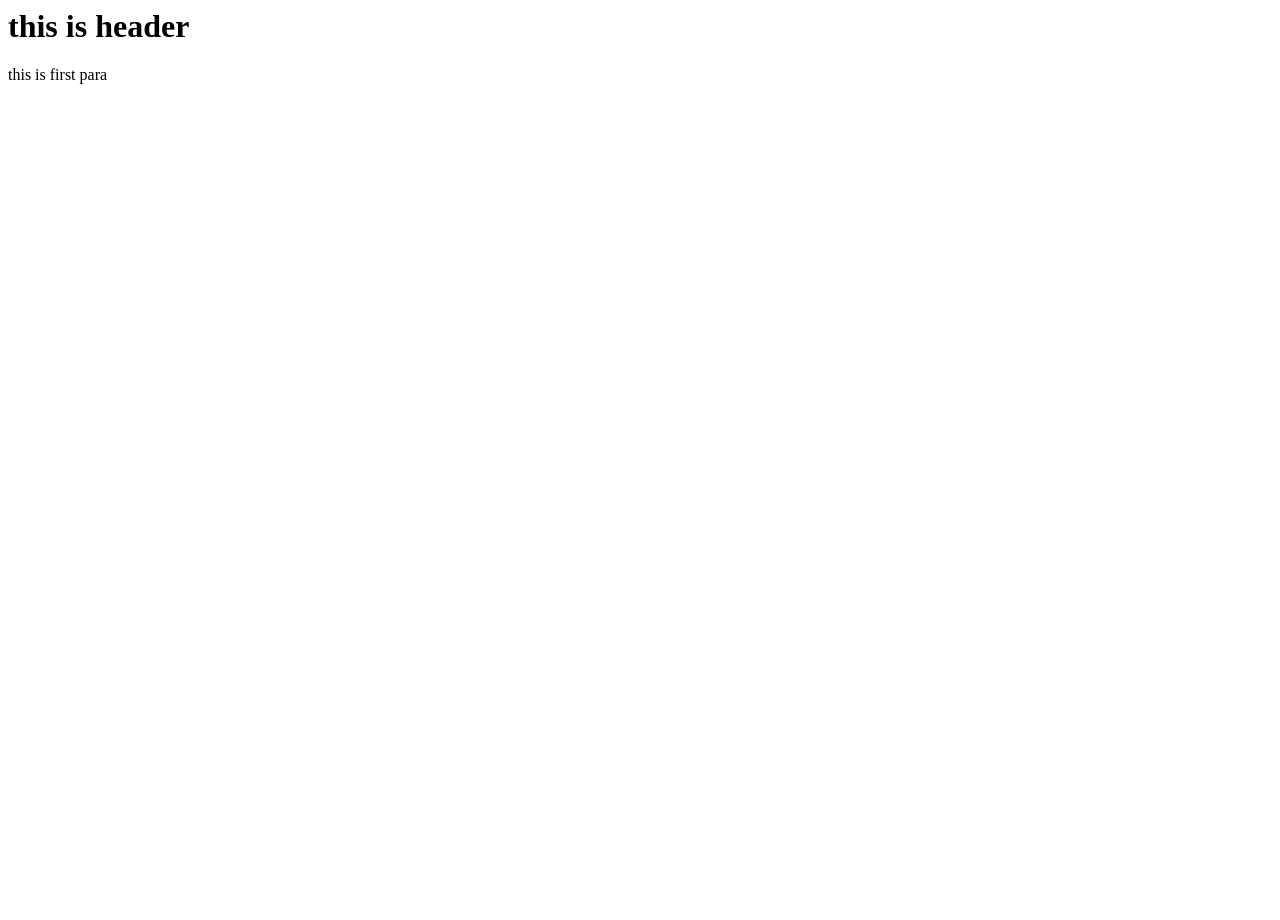
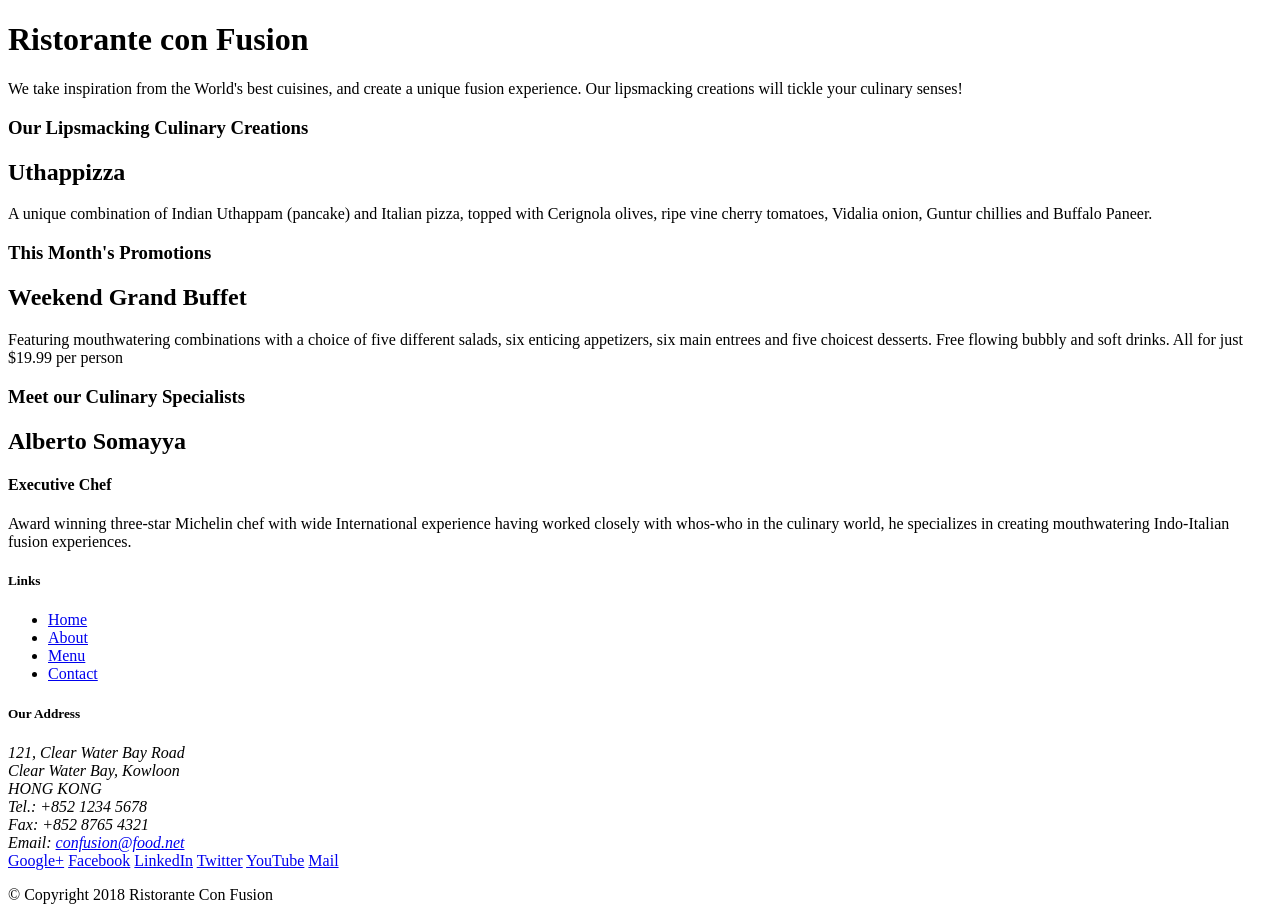
Before and after one commit to Niharika1501/coursera-intro-bootstrap, a website: page index.html in a window 1280 px wide. Before the commit the page ends 800 px from the top, so only its background shows below. Drawn offline with Linux system fonts and the light colour scheme.

Commit message:
Install setup commit

```diff
--- a/index.html
+++ b/index.html
@@ -1,11 +1,101 @@
-<html>
-    <head>
-        <title>coursera exercise</title>
-    </head>
-    <body>
-        <h1>this is header</h1>
-        <p>this is first para</p>
-    </body>
+<!DOCTYPE html>
+<html lang="en">
+
+<head>
+    <title>Ristorante Con Fusion</title>
+</head>
+
+<body>
+
+    <header>
+        <div>
+            <div>
+                <div>
+                    <h1>Ristorante con Fusion</h1>
+                    <p>We take inspiration from the World's best cuisines, and create a unique fusion experience. Our lipsmacking creations will tickle your culinary senses!</p>
+                </div>
+                <div>
+                </div>
+            </div>
+        </div>
+    </header>
+
+    <div>
+        <div>
+            <div>
+                <h3>Our Lipsmacking Culinary Creations</h3>
+            </div>
+            <div>
+                <h2>Uthappizza</h2>
+                <p>A unique combination of Indian Uthappam (pancake) and Italian pizza, topped with Cerignola olives, ripe vine cherry tomatoes, Vidalia onion, Guntur chillies and Buffalo Paneer.</p>
+            </div>
+        </div>
 
 
+        <div>
+            <div>
+                <h3>This Month's Promotions</h3>
+            </div>
+            <div>
+                <h2>Weekend Grand Buffet</h2>
+                <p>Featuring mouthwatering combinations with a choice of five different salads, six enticing appetizers, six main entrees and five choicest desserts. Free flowing bubbly and soft drinks. All for just $19.99 per person </p>
+            </div>
+        </div>
+
+        <div>
+            <div>
+                <h3>Meet our Culinary Specialists</h3>
+            </div>
+            <div>
+                <h2>Alberto Somayya</h2>
+                <h4>Executive Chef</h4>
+                <p>Award winning three-star Michelin chef with wide International experience having worked closely with whos-who in the culinary world, he specializes in creating mouthwatering Indo-Italian fusion experiences. </p>
+            </div>
+        </div>
+    </div>
+
+    <footer>
+        <div>
+            <div>
+                <div>
+                    <h5>Links</h5>
+                    <ul>
+                        <li><a href="#">Home</a></li>
+                        <li><a href="#">About</a></li>
+                        <li><a href="#">Menu</a></li>
+                        <li><a href="#">Contact</a></li>
+                    </ul>
+                </div>
+                <div>
+                    <h5>Our Address</h5>
+                    <address>
+		              121, Clear Water Bay Road<br>
+		              Clear Water Bay, Kowloon<br>
+		              HONG KONG<br>
+		              Tel.: +852 1234 5678<br>
+		              Fax: +852 8765 4321<br>
+		              Email: <a href="mailto:confusion@food.net">confusion@food.net</a>
+		           </address>
+                </div>
+                <div>
+                    <div>
+                        <a href="http://google.com/+">Google+</a>
+                        <a href="http://www.facebook.com/profile.php?id=">Facebook</a>
+                        <a href="http://www.linkedin.com/in/">LinkedIn</a>
+                        <a href="http://twitter.com/">Twitter</a>
+                        <a href="http://youtube.com/">YouTube</a>
+                        <a href="mailto:">Mail</a>
+                    </div>
+                </div>
+           </div>
+           <div>
+                <div>
+                    <p>© Copyright 2018 Ristorante Con Fusion</p>
+                </div>
+           </div>
+        </div>
+    </footer>
+
+</body>
+
 </html>
```
Also changed, not shown: package.json (+5 -13 lines), 1 other file.
